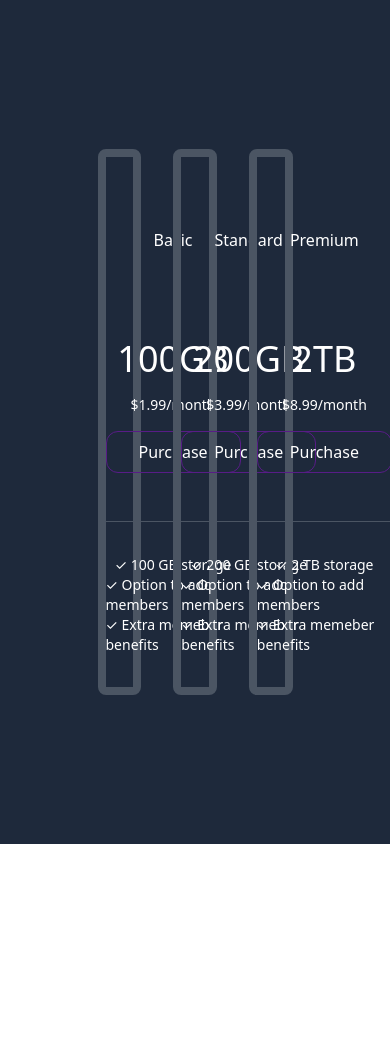
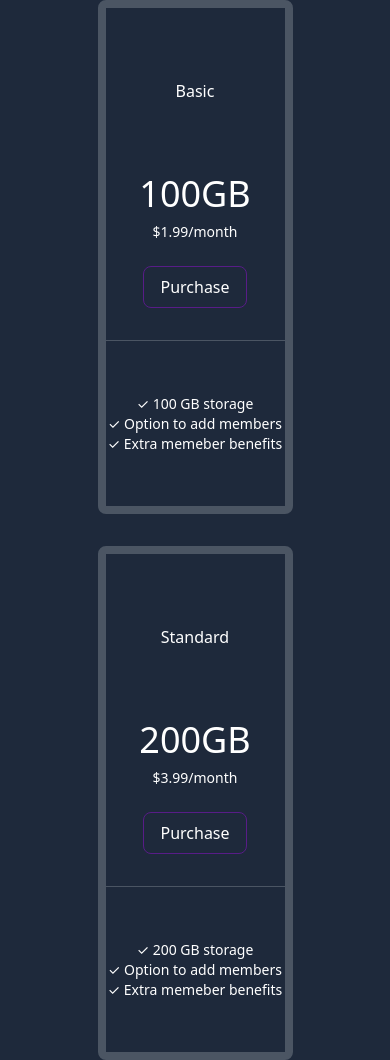
Before and after one commit to J-Rahhal/pricing-grid, a website: page index.html in a window 390 px wide. Shown: the top 1060 px of the page. Before the commit the page ends 844 px from the top, so only its background shows below. Drawn offline with Linux system fonts and the light colour scheme.

Commit message:
fixing responsiveness

```diff
--- a/index.html
+++ b/index.html
@@ -25,19 +25,19 @@
 </head>
 
 <body>
-    <div id="container" class="h-screen bg-slate-800 flex justify-center items-center">
+    <div id="container" class="bg-slate-800 flex justify-center items-center md:h-screen">
         <!--Grid container-->
-        <div id="grid-container" class="grid grid-cols-3 gap-8 text-white w-1/2 md:w-full mx-8">
+        <div id="grid-container" class="grid grid-rows-3 gap-8 text-white w-1/2 md:w-full md:grid-cols-3 md:grid-rows-1 md:mx-4 lg:w-2/3">
 
-            <div id="basic" class="grid grid-rows-3 border-8 border-gray-600 rounded-lg gap-4 hover:border-purple-600">
+            <div id="basic" class="grid grid-rows-3 border-8 border-gray-600 rounded-lg hover:border-purple-600">
                 <div class="title flex justify-center items-center">
-                    <h3 class="text-center">Basic</h3>
+                    <h3>Basic</h3>
                 </div>
-                <div class="plan flex flex-col items-center gap-4">
+                <div class="plan flex flex-col justify-center items-center gap-2">
                     <h1 class="text-4xl">100GB</h1>
                     <p class="text-sm">$1.99/month</p>
-                    <div class="button w-full text-center mb-8">
-                        <button class="border border-purple-900 px-8 py-2 rounded-xl hover:bg-purple-600">Purchase</button>
+                    <div class="button w-full flex justify-center mt-4 mb-8">
+                        <button class="border border-purple-900 px-4 py-2 rounded-lg hover:bg-purple-600">Purchase</button>
                     </div>
                 </div>
 
@@ -48,15 +48,15 @@
                 </div>
             </div>
 
-            <div id="standard" class="grid grid-rows-3 border-8 border-gray-600 rounded-lg gap-4 hover:border-purple-600">
+            <div id="standard" class="grid grid-rows-3 border-8 border-gray-600 rounded-lg hover:border-purple-600">
                 <div class="title flex justify-center items-center">
-                    <h3 class="text-center">Standard</h3>
+                    <h3>Standard</h3>
                 </div>
-                <div class="plan flex flex-col items-center gap-4">
+                <div class="plan flex flex-col justify-center items-center gap-2">
                     <h1 class="text-4xl">200GB</h1>
                     <p class="text-sm">$3.99/month</p>
-                    <div class="button w-full text-center mb-8">
-                        <button class="border border-purple-900 px-8 py-2 rounded-xl hover:bg-purple-600">Purchase</button>
+                    <div class="button w-full flex justify-center items-center mt-4 mb-8">
+                        <button class="border border-purple-900 px-4 py-2 rounded-lg hover:bg-purple-600">Purchase</button>
                     </div>
                 </div>
 
@@ -68,15 +68,15 @@
             </div>
 
 
-            <div id="premium" class="grid grid-rows-3 border-8 border-gray-600 rounded-lg gap-4 hover:border-purple-600">
+            <div id="premium" class="grid grid-rows-3 border-8 border-gray-600 rounded-lg hover:border-purple-600">
                 <div class="title flex justify-center items-center">
                     <h3 class="text-center">Premium</h3>
                 </div>
-                <div class="plan flex flex-col items-center gap-4">
+                <div class="plan flex flex-col justify-center items-center gap-2">
                     <h1 class="text-4xl">2TB</h1>
                     <p class="text-sm">$8.99/month</p>
-                    <div class="button w-full text-center mb-8">
-                        <button class="border border-purple-900 px-8 py-2 rounded-xl hover:bg-purple-600">Purchase</button>
+                    <div class="button w-full flex justify-center items-center mt-4 mb-8">
+                        <button class="border border-purple-900 px-4 py-2 rounded-lg hover:bg-purple-600">Purchase</button>
                     </div>
                 </div>
 
```
Also changed, not shown: dist/output.css.
